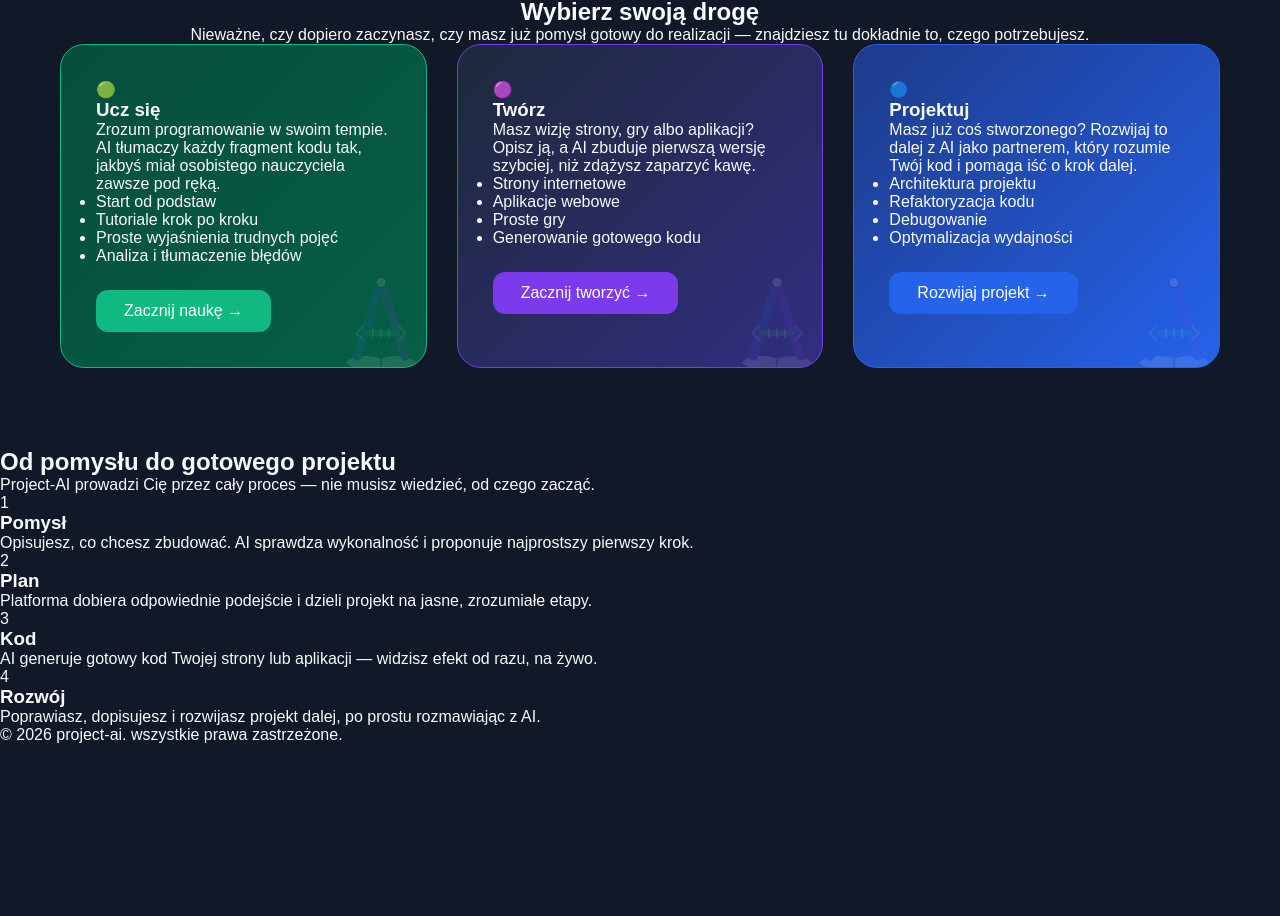
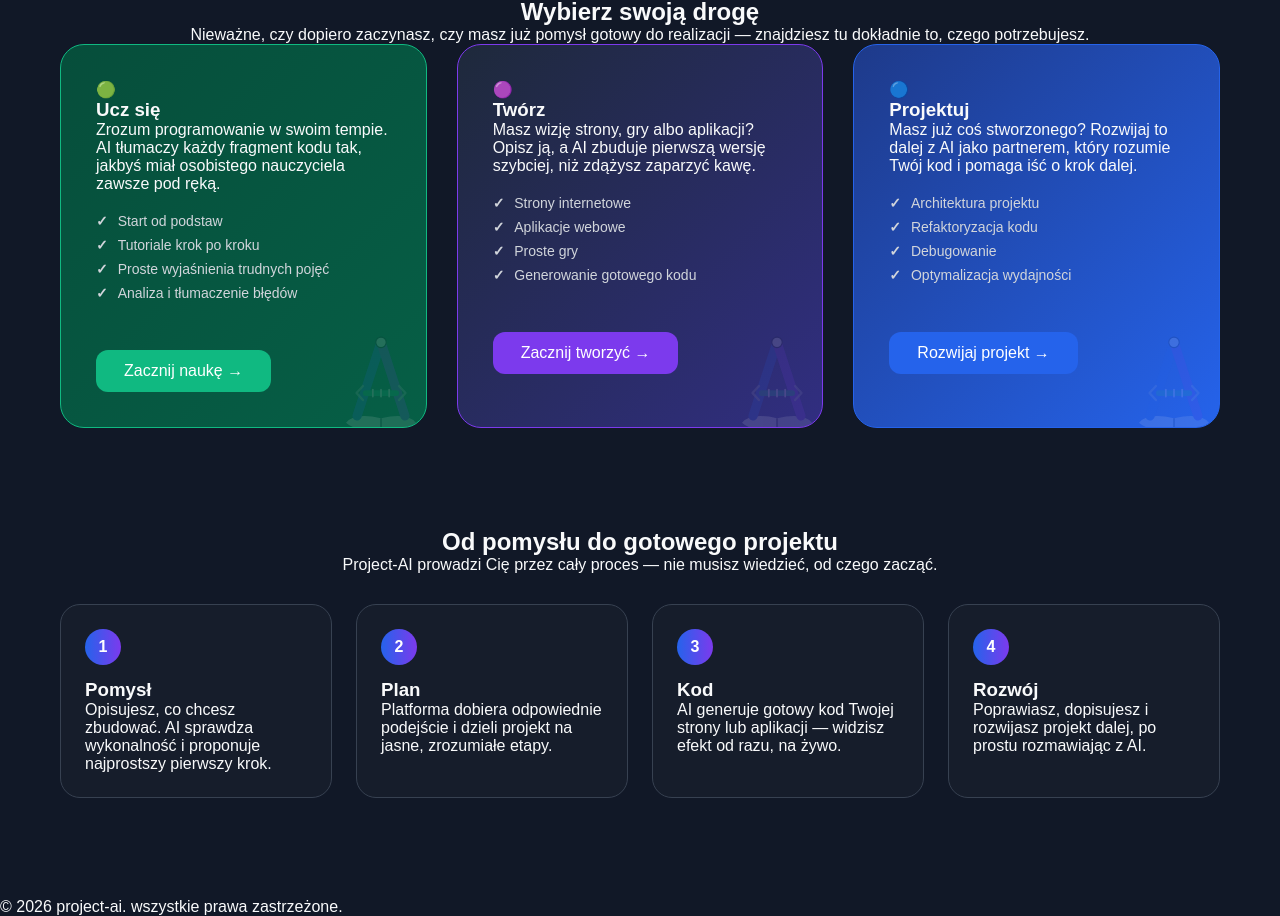
Before and after one commit to PrzemoNH/project-ai, a Next.js app: page / in a window 1280 px wide. Shown: the part 1221-2137 px from the top of the page. Before the commit the page ends 1965 px from the top, so only its background shows below. Built offline with nearby package versions, Linux system fonts and the light colour scheme.

Commit message:
Update globals.css

```diff
--- a/app/globals.css
+++ b/app/globals.css
@@ -225,3 +225,60 @@ button {
   border-color:#7C3AED;
   transform:translateY(-2px);
 }
+.feature-list {
+  list-style: none;
+  padding: 0;
+  margin: 16px 0 20px;
+}
+
+.feature-list li {
+  padding: 4px 0;
+  font-size: 14px;
+  color: #D1D5DB;
+}
+
+.feature-list li::before {
+  content: "✓ ";
+  color: inherit;
+  font-weight: 700;
+  margin-right: 6px;
+}
+
+.how-it-works {
+  max-width: 1200px;
+  margin: 15px auto 80px;
+  padding: 20px;
+  text-align: center;
+}
+
+.how-it-works-grid {
+  display: grid;
+  grid-template-columns: repeat(4, 1fr);
+  gap: 24px;
+  margin-top: 30px;
+}
+
+.how-step {
+  padding: 24px;
+  border-radius: 20px;
+  border: 1px solid #374151;
+  background: rgba(255,255,255,0.02);
+  text-align: left;
+}
+
+.how-step-number {
+  width: 36px;
+  height: 36px;
+  border-radius: 50%;
+  background: linear-gradient(90deg,#2563EB,#7C3AED);
+  color: white;
+  display: flex;
+  align-items: center;
+  justify-content: center;
+  font-weight: 700;
+  margin-bottom: 14px;
+}
+
+@media(max-width:768px){
+  .how-it-works-grid { grid-template-columns: 1fr; }
+}
```
